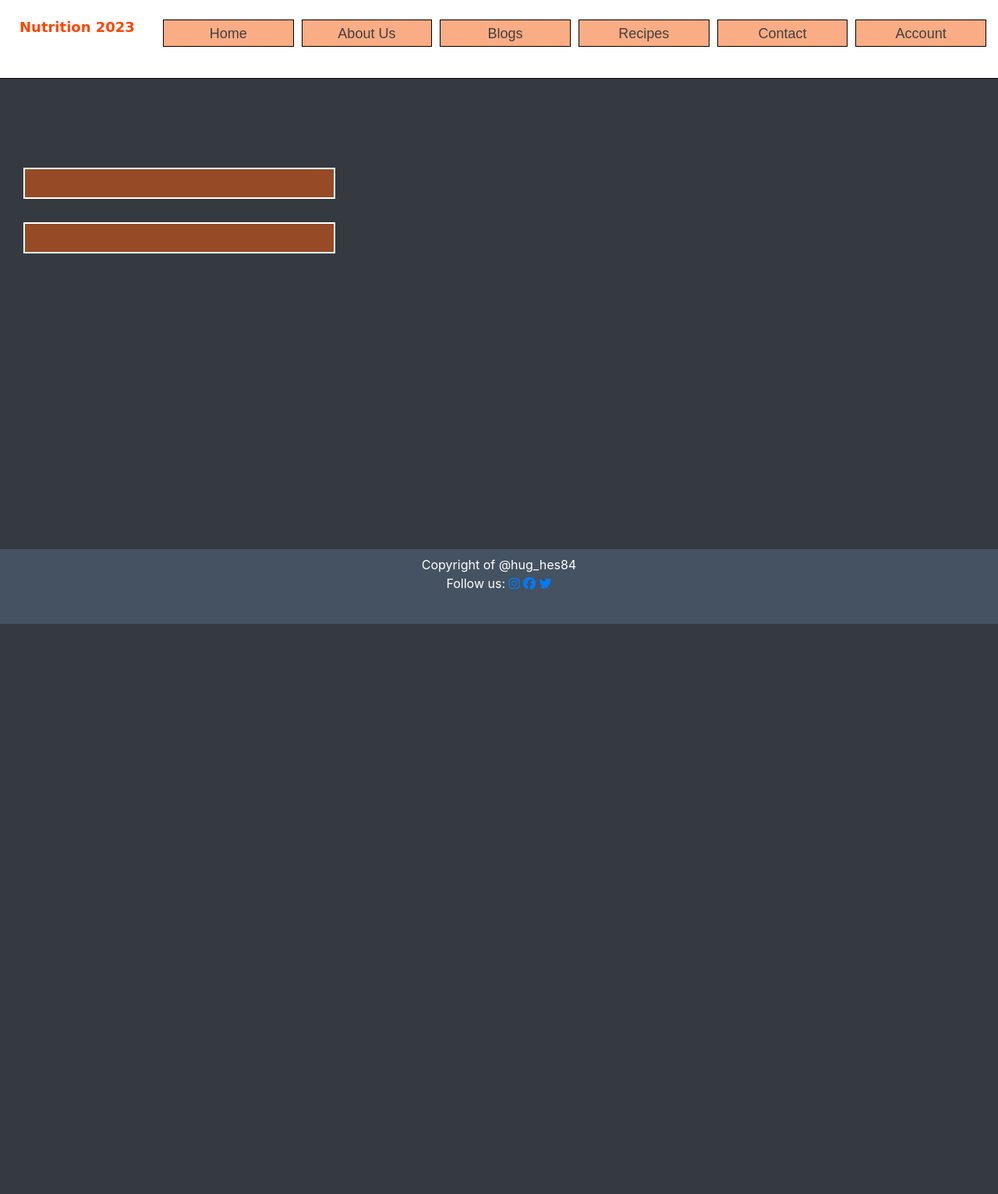
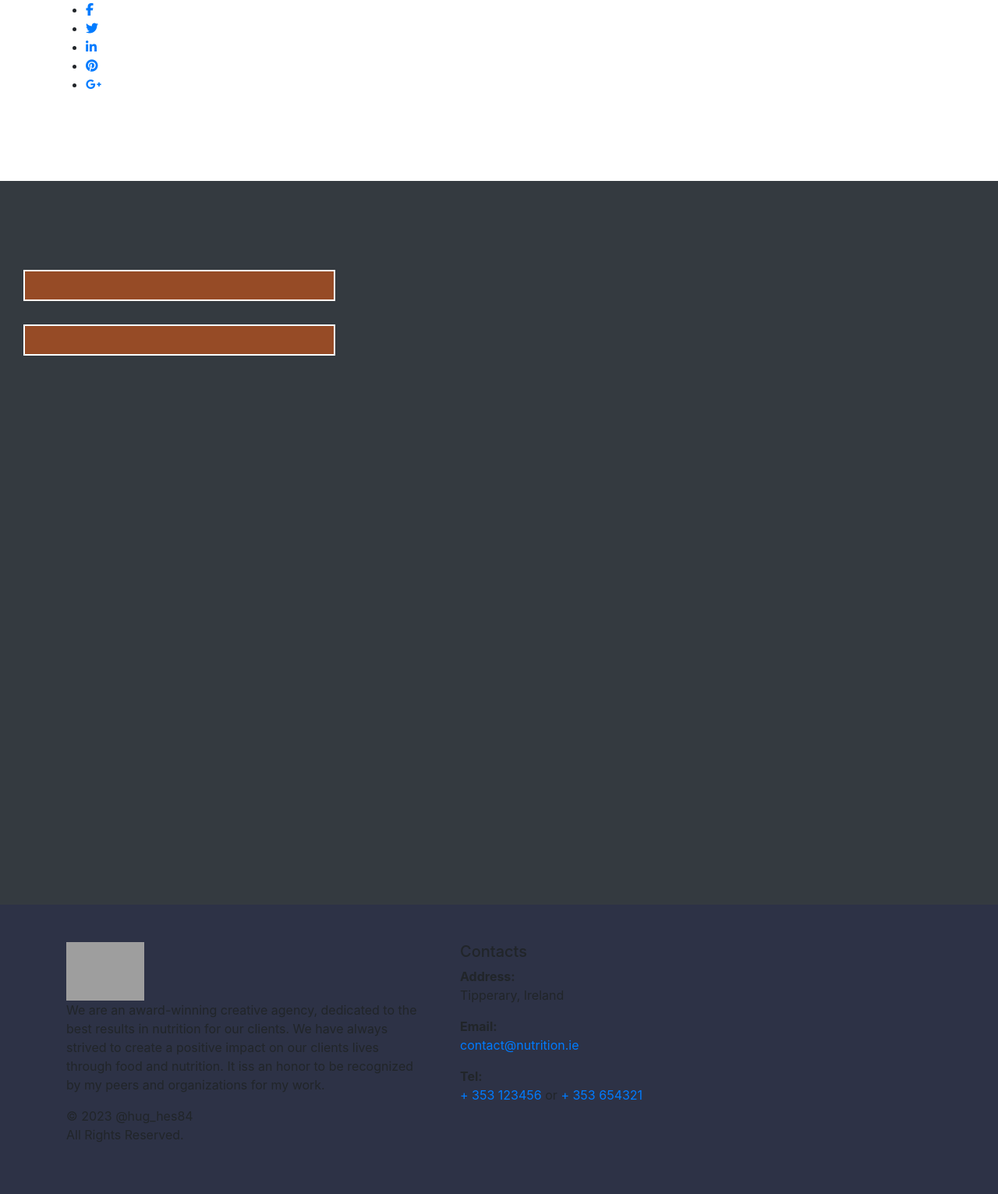
Before and after one commit to hughes84/my-blog-pp4, a Django app: page / in a window 1280 px wide. Shown: the whole page at 78% size. Before the commit the page ends 800 px from the top, so only its background shows below. Run offline with Django 3.2, Linux system fonts and the light colour scheme; data that the repository does not hold is empty; some libraries are stand-ins or nearby versions; grey boxes are pictures that could not be loaded.

Commit message:
Update header and footer and moved to seperate files

```diff
--- a/templates/base.html
+++ b/templates/base.html
@@ -32,129 +32,28 @@
 </head>
 
 <body class="d-flex flex-column h-100">
-
-    <!-- Navigation -->
-
-    <nav class="main-navigation">
-
-        <!-- Mobile navigation icon -->
-        <div class="d-flex d-sm-flex d-lg-none list-inline-item dropdown my-auto mr-2">
-            <!-- Hamburger icon -->
-            <a aria-label="menu icon link" class="text-black m-2" href="#" id="user-options" data-toggle="dropdown" aria-haspopup="true"
-                aria-expanded="false">
-                <div class="settings-cog ">
-                    <i class="fa-solid fa-bars"></i>
-                </div>
-            </a>
-            <!-- Brand name -->
-            <a class="navbar-brand mx-auto" href="{% url 'home' %}">Nutrition 2023</a>
-            <!-- Settings drop-down -->
-            <div class="dropdown-menu dropdown-menu-right p-0" aria-labelledby="user-options">
-                <!-- Navigation links -->
-                <li class="nav-list-item">
-                    <a class="nav-link active" aria-current="page" href="{% url 'home' %}">Home</a>
-                </li>
-                <li class="nav-list-item">
-                    <a href="{% url 'aboutus' %}" class="nav-link">About Us</a>
-                </li>
-                <li class="nav-list-item">
-                    <a href="{% url 'posts' %}" class="nav-link">Blogs</a>
-                </li>
-                <li class="nav-list-item">
-                    <a href="{% url 'recipes' %}" class="nav-link">Recipes</a>
-                </li>
-                <li class="nav-list-item">
-                    <a href="{% url 'contact' %}" class="nav-link">Contact</a>
-                </li>
-                <!-- User account links -->
-                <li class="nav-item">
-                    <a class="nav-link" href="{% url 'account_logout' %}">Logout</a>
-                </li>
-                <li class="nav-item">
-                    <a class="nav-link" href="{% url 'account_signup' %}">Register</a>
-                </li>
-                <li class="nav-item">
-                    <a class="nav-link" href="{% url 'account_login' %}">Login</a>
-                </li>
-            </div>
-        </div>
-
-        <!-- Large screen navigation -->
-        <ul class="nav-list h-50 d-none d-sm-flex d-lg-flex">
-            <!-- Brand name -->
-            <li class="navbar-header">
-                <a class="navbar-brand" href="{% url 'home' %}">Nutrition 2023</a>
-            </li>
-            <!-- Navigation links -->
-            <li class="nav-list-item">
-                <a class="nav-link active" aria-current="page" href="{% url 'home' %}">Home</a>
-            </li>
-            <li class="nav-list-item">
-                <a href="{% url 'aboutus' %}" class="nav-link">About Us</a>
-            </li>
-            <li class="nav-list-item">
-                <a href="{% url 'posts' %}" class="nav-link">Blogs</a>
-            </li>
-            <li class="nav-list-item">
-                <a href="{% url 'recipes' %}" class="nav-link">Recipes</a>
-            </li>
-            <li class="nav-list-item">
-                <a href="{% url 'contact' %}" class="nav-link">Contact</a>
-            </li>
-            <!-- User account dropdown -->
-            <li class="nav-list-item">
-                <a class="nav-link" href="#" id="user-options" data-toggle="dropdown" aria-haspopup="true" aria-expanded="false">
-                    Account
-                </a>
-                <!-- Account dropdown menu -->
-                <div class="dropdown-menu dropdown-menu-right p-2" aria-labelledby="user-options">
-                    <!-- Conditional display of login/logout links -->
-                    <ul class="navbar-nav me-auto mb-2 mb-lg-0">
-                        {% if user.is_authenticated %}
-                        <li class="nav-item">
-                            <a class="nav-link" href="{% url 'account_logout' %}">Logout</a>
-                        </li>
-                        {% else %}
-                        <li class="nav-item">
-                            <a class="nav-link" href="{% url 'account_signup' %}">Register</a>
-                        </li>
-                        <li class="nav-item">
-                            <a class="nav-link" href="{% url 'account_login' %}">Login</a>
-                        </li>
-                        {% endif %}
-                    </ul>
-                </div>
-            </li>
-        </ul>
-
-    </nav>
+{% include 'includes/header.html' %}
 
     <main class="main-bg">
         {% block content %}
         <!-- Content Goes here -->
         {% endblock content %}
     </main>
-
-    <!-- Footer -->
-    <footer class="footer mt-auto py-2 dark-bg">
-        <p class="m-0 text-center text-white">Copyright of @hug_hes84
-            <br>Follow us:
-        <a href="https://instagram.com" target="_blank" rel="noopener"
-                aria-label="Visit GitHub page (opens in a new tab)"><i
-                    class="fab fa-instagram"></i></a>
-
-            <a href="https://facebook.com" target="_blank" rel="noopener"
-                aria-label="linkedin (opens in a new tab)"><i class="fab fa-brands fa-facebook"></i></a>
-
-            <a href="https://twitter.com" rel="noopener" target="_blank"
-                aria-label="slack (opens in a new tab)"><i class="fab fa-brands fa-twitter"></i></a></p>
-    </footer>
+    {% include 'includes/footer.html' %}
     <script>
         setTimeout(function () {
             let messages = document.getElementById('msg');
             let alert = new bootstrap.Alert(messages);
             alert.close();
         }, 2500);
+        // Dynamically adjust the top margin of the main section based on the header's height
+        $(document).ready(function() {
+            adjustMainSectionMargin();
+        });
+        function adjustMainSectionMargin() {
+            var headerHeight = $('.header-nav').outerHeight();
+            $('main').css('margin-top', headerHeight + 'px');
+        }
     </script>
 </body>
 
--- /dev/null
+++ b/templates/includes/footer.html
@@ -0,0 +1,34 @@
+{% load static %}
+<footer class="section footer-classic context-dark bg-image p-5" style="background: #2d3246;">
+        <div class="container">
+          <div class="row row-30 mx-0">
+            <div class="col-md-4 col-xl-5">
+              <div class="pr-xl-4"><img width="100" src="{% static 'logo.png' %}">
+                <p>We are an award-winning creative agency, dedicated to the best results in nutrition
+                  for our clients. We have always strived to create a positive impact on our clients
+                  lives through food and nutrition. It iss an honor to be recognized by my peers and
+                  organizations for my work.</p>
+                <!-- Rights-->
+                <p class="rights"><span>© </span><span class="copyright-year">2023</span><span></span>
+                <span>@hug_hes84</span><span><br></span><span>All Rights Reserved.</span></p>
+              </div>
+            </div>
+            <div class="col-md-4">
+              <h5>Contacts</h5>
+              <dl class="contact-list">
+                <dt>Address:</dt>
+                <dd>Tipperary, Ireland</dd>
+              </dl>
+              <dl class="contact-list">
+                <dt>Email:</dt>
+                <dd><a href="mailto:#">contact@nutrition.ie</a></dd>
+              </dl>
+              <dl class="contact-list">
+                <dt>Tel:</dt>
+                <dd><a href="tel:#">+ 353 123456</a> <span>or</span> <a href="tel:#">+ 353 654321</a>
+                </dd>
+              </dl>
+            </div>
+          </div>
+        </div>
+      </footer>
--- /dev/null
+++ b/templates/includes/header.html
@@ -0,0 +1,82 @@
+<!-- Navigation -->
+<div class="fixed-top header-nav">
+  <header class="topbar">
+      <div class="container">
+        <div class="row">
+          <!-- social icon-->
+          <div class="col-sm-12">
+            <ul class="social-network">
+              <li><a class="waves-effect waves-dark" href="https://facebook.com"><i class="fa fa-facebook"></i></a></li>
+              <li><a class="waves-effect waves-dark" href="https://twitter.com"><i class="fa fa-twitter"></i></a></li>
+              <li><a class="waves-effect waves-dark" href="https://www.linkedin.com"><i class="fa fa-linkedin"></i></a></li>
+              <li><a class="waves-effect waves-dark" href="https://www.pinterest.com/"><i class="fa fa-pinterest"></i></a></li>
+              <li><a class="waves-effect waves-dark" href="https://9to5google.com/guides/google-plus/"><i class="fa fa-google-plus"></i></a></li>
+            </ul>
+          </div>
+
+        </div>
+      </div>
+  </header>
+  <nav class="navbar navbar-expand-lg navbar-dark mx-background-top-linear">
+    <div class="container">
+      <a class="navbar-brand" rel="nofollow" target="_blank" href="{% url 'home' %}" style="text-transform: uppercase;"> Nutrition 2023</a>
+      <button class="navbar-toggler" type="button" data-toggle="collapse" data-target="#navbarResponsive" aria-controls="navbarResponsive" aria-expanded="false" aria-label="Toggle navigation">
+        <span class="navbar-toggler-icon"></span>
+      </button>
+      <div class="collapse navbar-collapse" id="navbarResponsive">
+
+        <ul class="navbar-nav ml-auto">
+
+          <li class="nav-item active">
+            <a class="nav-link" href="{% url 'home' %}">Home
+              <span class="sr-only">(current)</span>
+            </a>
+          </li>
+
+          <li class="nav-item">
+            <a href="{% url 'aboutus' %}" class="nav-link">About Us</a>
+          </li>
+
+         <li class="nav-item">
+            <a href="{% url 'posts' %}" class="nav-link">Blogs</a>
+          </li>
+
+          <li class="nav-item">
+            <a href="{% url 'recipes' %}" class="nav-link">Recipes</a>
+          </li>
+
+          <li class="nav-item">
+            <a href="{% url 'contact' %}" class="nav-link">Contact</a>
+          </li>
+
+          <li class="nav-list-item">
+            <a class="nav-link" href="#" id="user-options" data-toggle="dropdown" aria-haspopup="true" aria-expanded="false">
+                Account
+            </a>
+            <!-- Account dropdown menu -->
+            <div class="dropdown-menu dropdown-menu-right p-2" aria-labelledby="user-options">
+                <!-- Conditional display of login/logout links -->
+                <ul class="navbar-nav me-auto mb-2 mb-lg-0">
+                    {% if user.is_authenticated %}
+                    <li class="nav-item">
+                        <a class="nav-link text-black" href="{% url 'account_logout' %}">Logout</a>
+                    </li>
+                    <li class="nav-item">
+                        <a class="nav-link text-black" href="{% url 'profile' %}">Profile</a>
+                    </li>
+                    {% else %}
+                    <li class="nav-item">
+                        <a class="nav-link text-black" href="{% url 'account_signup' %}">Register</a>
+                    </li>
+                    <li class="nav-item">
+                        <a class="nav-link text-black" href="{% url 'account_login' %}">Login</a>
+                    </li>
+                    {% endif %}
+                </ul>
+            </div>
+        </li>
+        </ul>
+      </div>
+    </div>
+  </nav>
+</div>
```
